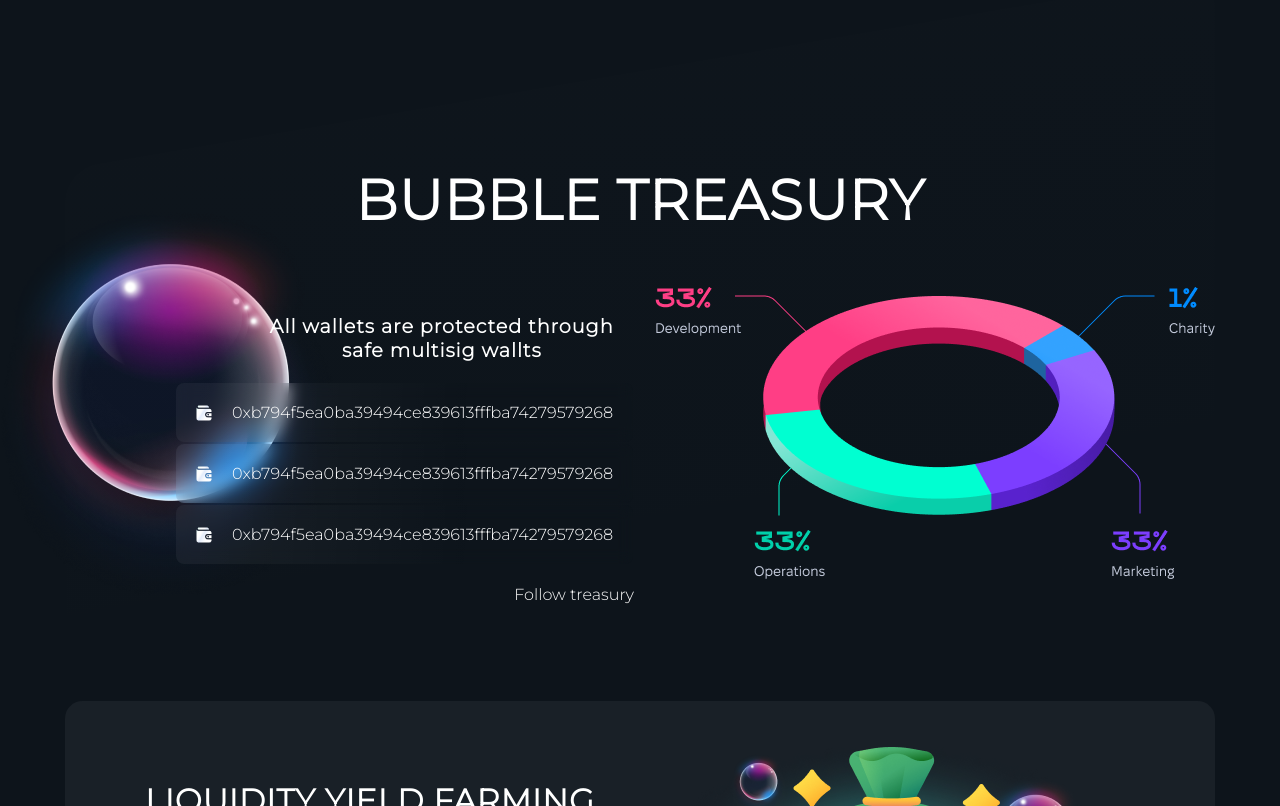
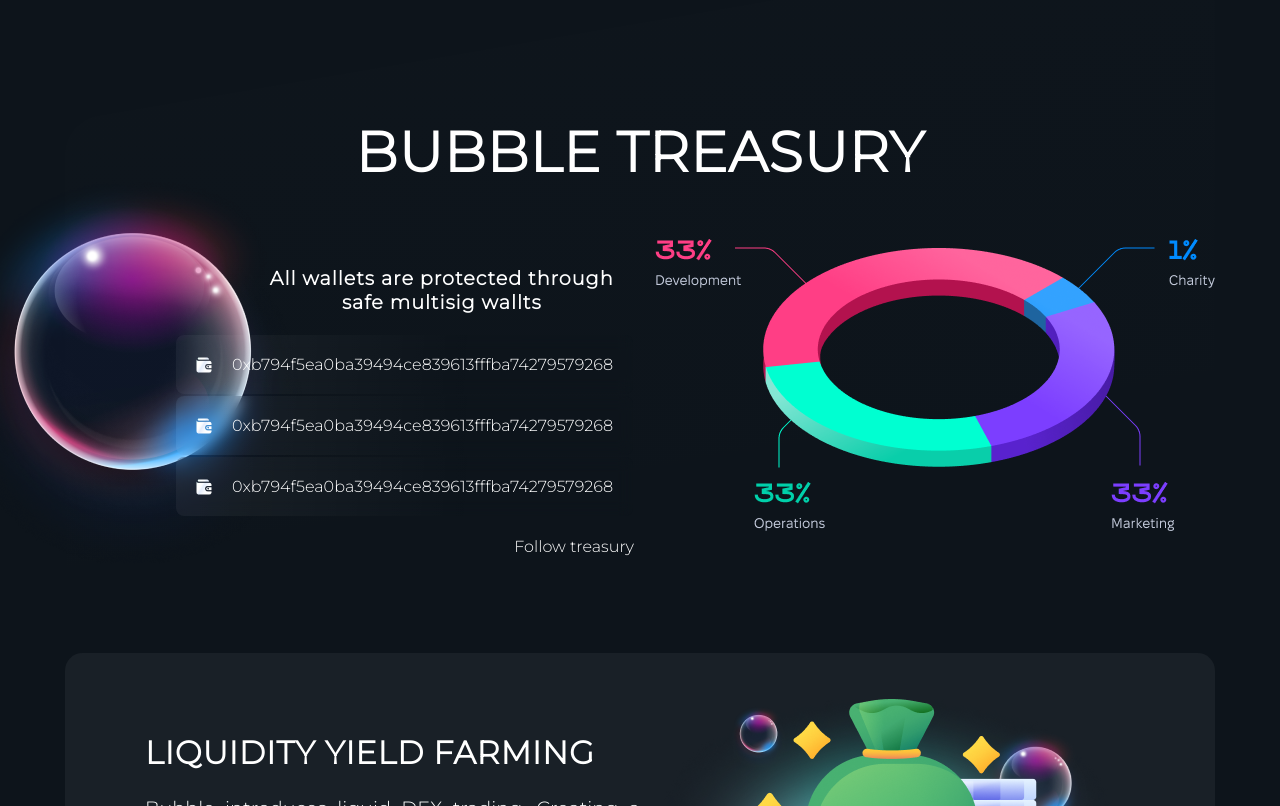
Before and after one commit to DenooThomas/bubbleswap, a React (Create React App) app: page / in a window 1280 px wide. Shown: the part 2340-3146 px from the top of the page. Built offline with nearby package versions, Linux system fonts and the light colour scheme.

Commit message:
BubbleTreasury - finished wallet element

```diff
--- a/src/pages/BubbleDao/BubbleDao.jsx
+++ b/src/pages/BubbleDao/BubbleDao.jsx
@@ -40,7 +40,7 @@ const Wrapper = styled.div`
     height: 100vh;
     position: relative;
     padding: 0 5rem;
-    margin-bottom: 6rem;
+    margin-bottom: 3rem;
 `;
 
 const BubbleTitle = styled.div`
--- a/src/pages/BubbleTreasury/BubbleTreasury.jsx
+++ b/src/pages/BubbleTreasury/BubbleTreasury.jsx
@@ -14,6 +14,7 @@ function BubbleTreasury() {
       <Wallet>
         <StyledSubTitle>All wallets are protected through safe multisig wallts</StyledSubTitle>
         <WalletItem>
+          <WalletBubble />
           <WalletIcon src={WalletImg} alt="Wallet icon" />
           <p>0xb794f5ea0ba39494ce839613fffba74279579268</p>
         </WalletItem>
@@ -26,7 +27,6 @@ function BubbleTreasury() {
           <span>0xb794f5ea0ba39494ce839613fffba74279579268</span>
         </WalletItem>
         <StyledText>Follow treasury</StyledText>
-        <WalletBubble />
       </Wallet>
       <Diagram src={DiagramImg} alt="Diagram" />
     </Wrapper>
@@ -50,6 +50,7 @@ const Wallet = styled.div`
 
 const WalletItem = styled.div`
   ${flexRow('nowrap', 'space-between', 'center')};
+  position: relative;
   padding: 20px;
   padding-right: 20px;
   ${GlassBackground};
@@ -66,8 +67,8 @@ const Diagram = styled.img`
 `;
 
 const WalletBubble = styled(BubbleDefault)`
-  top: 0;
-  left: -100px;
+  top: -200px;
+  left: -250px;
 `;
 
 const StyledTitle = styled(Title)`
```
